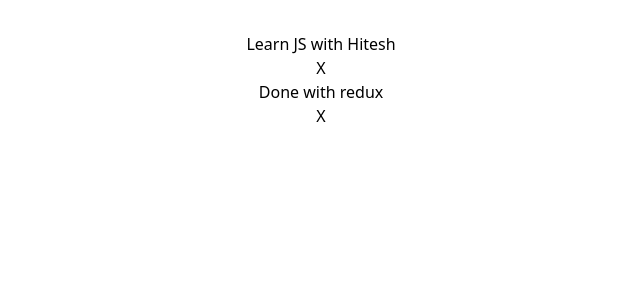
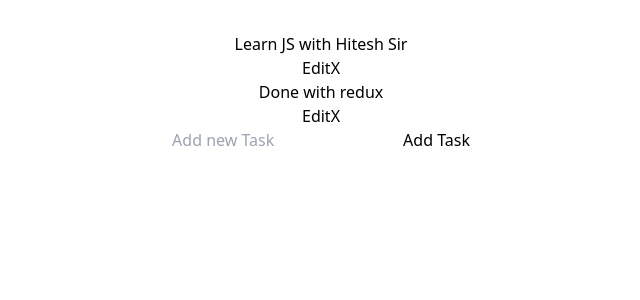
Before and after one commit to pankaj-kb/redux-todo-app, a React (Vite) app: page / in a window 1280 px wide. Shown: the top 300 px of the page, without its empty margins (319-959 px from the left). Built offline with nearby package versions, Linux system fonts and the light colour scheme.

Commit message:
added reducer for editing todo

```diff
--- a/src/components/Todos.jsx
+++ b/src/components/Todos.jsx
@@ -1,25 +1,66 @@
-import React from 'react'
-import {useSelector} from 'react-redux'
-import {useDispatch} from 'react-redux'
-import {removeTodo} from '../features/todoSlice'
+import React, { useState } from "react";
+import { useSelector } from "react-redux";
+import { useDispatch } from "react-redux";
+import { addTodo, removeTodo, editTodo } from "../features/todoSlice";
 
 function Todos() {
-    const todos = useSelector((state) => state.todos.todos)
-    const dispatch = useDispatch()
+  const todos = useSelector((state) => state.todos.todos);
+  const dispatch = useDispatch();
+  const [newTodo, setNewTodo] = useState("");
+  const [editing, setEditing] = useState(null);
+  const [editText, setEditText] = useState("");
+
+  const handleAddTodo = () => {
+    dispatch(addTodo(newTodo));
+    setNewTodo("");
+  };
+
+  const handleEdit = (id, text) => {
+    setEditing(id);
+    setEditText(text);
+  };
+
+  const handleSave = (id) => {
+    dispatch(editTodo({ id, text: editText }));
+    setEditing(null);
+    setEditText("");
+  };
+
   return (
     <div>
-        {
-        todos.map((todo) => (
-          <>
-            <h1 key={todo.id}>{todo.text}</h1>
-            <button
-            onClick={() => dispatch(removeTodo(todo.id))}
-            >X</button>
+      {todos.map((todo) => (
+        <div key={todo.id}>
+          {editing === todo.id ? (
+            <>
+              <input
+                type="text"
+                value={editText}
+                onChange={(e) => setEditText(e.target.value)}
+              />
+              <button onClick={() => handleSave(todo.id)}>Save</button>
             </>
-        ))
-        }
+          ) : (
+            <>
+              <p>{todo.text}</p>
+              <button onClick={() => handleEdit(todo.id, todo.text)}>
+                Edit
+              </button>
+              <button onClick={() => dispatch(removeTodo(todo.id))}>X</button>
+            </>
+          )}
         </div>
-  )
+      ))}
+      <div>
+        <input
+          type="text"
+          value={newTodo}
+          onChange={(e) => setNewTodo(e.target.value)}
+          placeholder="Add new Task"
+        />
+        <button onClick={handleAddTodo}>Add Task</button>
+      </div>
+    </div>
+  );
 }
 
-export default Todos
+export default Todos;
--- a/src/features/todoSlice.js
+++ b/src/features/todoSlice.js
@@ -1,12 +1,12 @@
-import {createSlice} from '@reduxjs/toolkit'
-import { nanoid } from '@reduxjs/toolkit'
+import { createSlice } from '@reduxjs/toolkit';
+import { nanoid } from '@reduxjs/toolkit';
 
 const initialState = {
   todos: [
-        {id: 1122, text: "Learn JS with Hitesh"},
-        {id: 122, text: "Done with redux"},
-    ]
-}
+    { id: nanoid(), text: 'Learn JS with Hitesh Sir' },
+    { id: nanoid(), text: 'Done with redux' },
+  ],
+};
 
 export const todoSlice = createSlice({
   name: 'todo',
@@ -14,21 +14,24 @@
   reducers: {
     addTodo: (state, action) => {
       const todo = {
-                id: nanoid(), //Generate a unique ID
-                text: action.payload
+        id: nanoid(),
+        text: action.payload,
       };
 
-            state.todos.push(todo)
-
-            //Todos.slice(1, 3)
-            //Todo.splice(1, 3)
+      state.todos.push(todo);
     },
     removeTodo: (state, action) => {
-           state.todos =  state.todos.filter((todo) => todo.id !== action.payload)
+      state.todos = state.todos.filter((todo) => todo.id !== action.payload);
+    },
+    editTodo: (state, action) => {
+      const todo = state.todos.find((todo) => todo.id === action.payload.id);
+      if (todo) {
+        todo.text = action.payload.text;
       }
-    }
-})
+    },
+  },
+});
 
-export const {addTodo, removeTodo} = todoSlice.actions;
+export const { addTodo, removeTodo, editTodo } = todoSlice.actions;
 
-export default todoSlice.reducer
+export default todoSlice.reducer;
```
Lines whose indentation alone changed are shown as unchanged.
